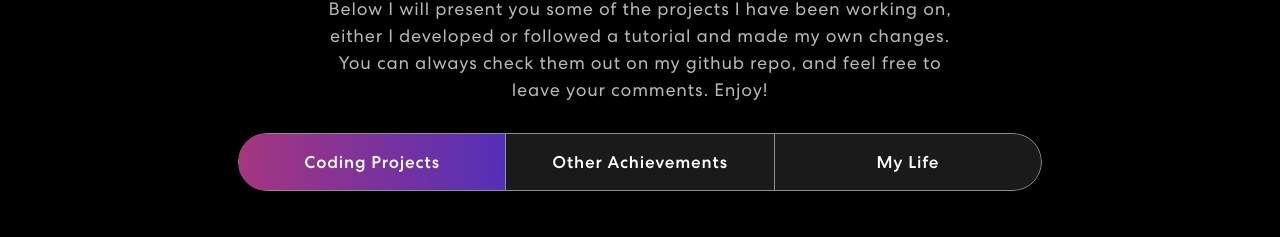
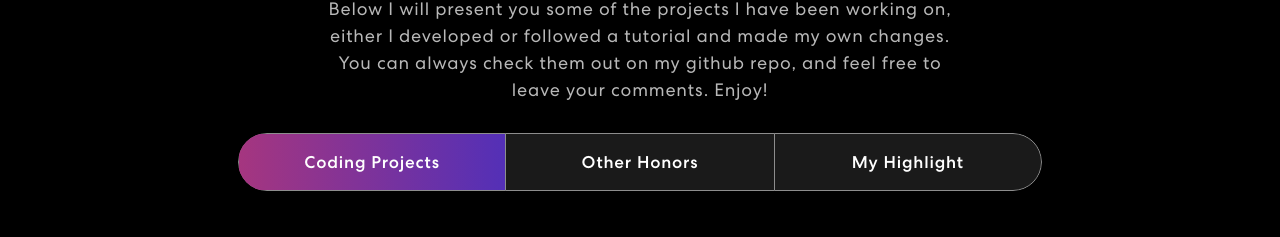
Before and after one commit to LoveIiei/owen-website, a React (Create React App) app: page / in a window 1280 px wide. Shown: the part 1477-1714 px from the top of the page. Built offline with nearby package versions, Linux system fonts and the light colour scheme.

Commit message:
make the project look better

```diff
--- a/src/components/Projects.js
+++ b/src/components/Projects.js
@@ -59,10 +59,10 @@ export const Projects = () => {
                                                 <Nav.Link eventKey="first">Coding Projects</Nav.Link>
                                             </Nav.Item>
                                             <Nav.Item>
-                                                <Nav.Link eventKey="second">Other Achievements</Nav.Link>
+                                                <Nav.Link eventKey="second">Other Honors</Nav.Link>
                                             </Nav.Item>
                                             <Nav.Item>
-                                                <Nav.Link eventKey="third">My Life</Nav.Link>
+                                                <Nav.Link eventKey="third">My Highlight</Nav.Link>
                                             </Nav.Item>
                                         </Nav>
                                         <Tab.Content id="slideInUp" className={isVisible ? "animate__animated animate__slideInUp" : ""}>
```
